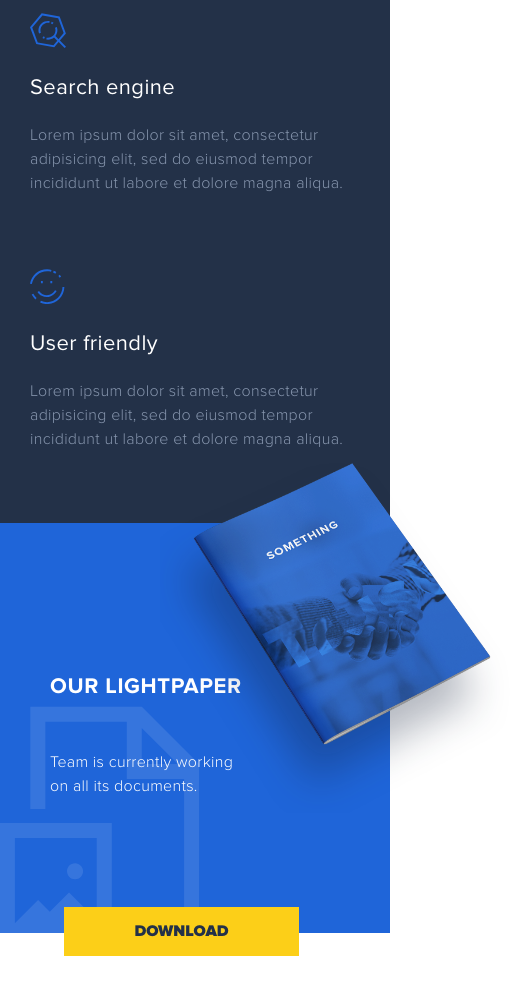
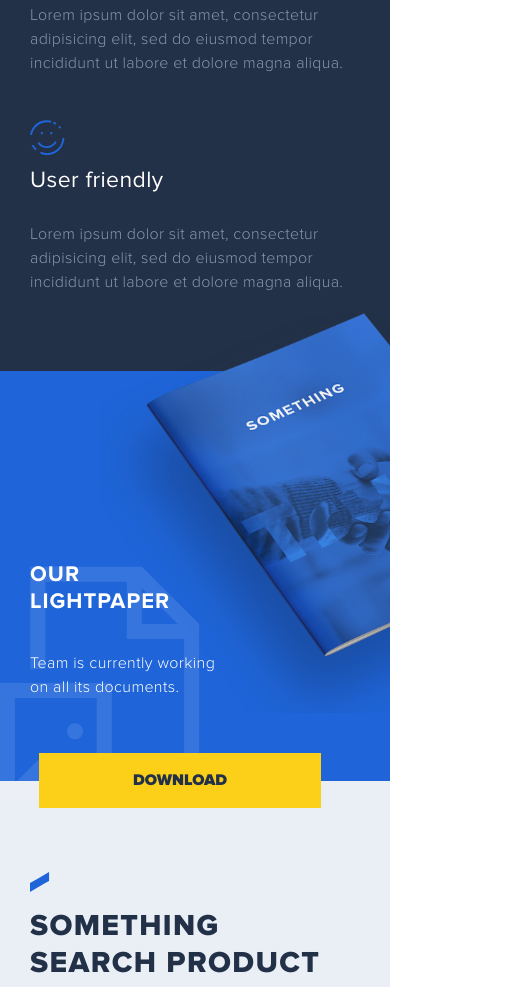
Before and after one commit to smoilovskiy/something-markup, a website: page source/index.html in a window 390 px wide. Shown: the part 777-1764 px from the top of the page, 510 px wide, since content can reach past the window. Drawn offline with nearby package versions, Linux system fonts and the light colour scheme; files that its build step writes are made by us from their sources.

Commit message:
mobile view pixel-perfect correction

```diff
--- a/source/index.html
+++ b/source/index.html
@@ -16,12 +16,12 @@
   <main>
     <div class="main-container">
       <div class="main-container__inner">
-        <svg class="title__icon" width="20" height="20" viewBox="0 0 20 20" fill="none" xmlns="http://www.w3.org/2000/svg">
+        <svg class="top-title__icon" width="20" height="20" viewBox="0 0 20 20" fill="none" xmlns="http://www.w3.org/2000/svg">
           <path
             d="M7.62463 15.5718L15.2493 11.1144L19.0616 8.88563V0L15.2493 2.22874L7.62463 6.65689V6.68622L0 11.1144V20L7.62463 15.5718Z"
             fill="#1F65D9" />
         </svg>
-        <h1 class="top-title">something<br>as a service</h1>
+        <p class="top-title">something<br>as a service</p>
 
         <div class="blocks">
           <div class="block">
@@ -66,15 +66,21 @@
           </div>
         </div>
         <div class="lightpaper">
-          <p class="lightpaper__title">our lightpaper</p>
+          <p class="lightpaper__title">our<br>lightpaper</p>
           <p class="lightpaper__subtitle">Team is currently working<br>on all its documents.</p>
         </div>
-        <img class="lightpaper__img" src="/img/broshure1.png" alt="lightpaper__img">
+        <div class="lightpaper__img"></div>
         <svg class="lightpaper__svg" width="197" height="229" viewBox="0 0 197 229" fill="none" xmlns="http://www.w3.org/2000/svg">
           <path d="M139.667 0H29.8917V100.703H44.6658V14.7705H124.892V71.1618H181.355V214.287H124.892V229H196.071V56.4485V56.3913V56.4485L139.667 0ZM139.609 56.3913V20.839L175.227 56.3913H139.609ZM0 114.5V229H110.118V114.5H0ZM95.3443 210.222L68.0295 182.914L49.0179 201.921L37.5078 190.413L14.6595 213.256V129.27H95.2871V210.222H95.3443ZM81.83 161.96C81.83 166.311 78.2797 169.861 73.9276 169.861C69.5756 169.861 66.0252 166.311 66.0252 161.96C66.0252 157.609 69.5756 154.06 73.9276 154.06C78.2797 154.117 81.83 157.609 81.83 161.96Z" fill="white"/>
           </svg>
           <a class="download-bttn" href="##">download</a>
-      </div>
+          <svg class="bottom-title__icon" width="20" height="20" viewBox="0 0 20 20" fill="none" xmlns="http://www.w3.org/2000/svg">
+            <path
+              d="M7.62463 15.5718L15.2493 11.1144L19.0616 8.88563V0L15.2493 2.22874L7.62463 6.65689V6.68622L0 11.1144V20L7.62463 15.5718Z"
+              fill="#1F65D9" />
+          </svg>
+          <p class="bottom-title">something<br>search product</p>
+        </div>
 
 
     </div>
--- a/source/sass/blocks/main.scss
+++ b/source/sass/blocks/main.scss
@@ -6,9 +6,9 @@
    }
 
   .main-container {
-    height: 1708px;
+    height: 2400px;
     padding: 0;
-    background: -webkit-linear-gradient(top, #233148 0%,#233148 80%,#EAEFF5 80%,#EAEFF5 100%);
+    background: -webkit-linear-gradient(top, #233148 0%,#233148 64%,#EAEFF5 64%,#EAEFF5 100%);
   }
 
   .main-container__inner {
@@ -17,8 +17,12 @@
     // border-right: 1px solid #D9DFE6;
   }
 
-  .title__icon {
-    margin: 100px 0 0 0;
+  .top-title__icon {
+    margin: 90px 0 0 0;
+  }
+
+  .bottom-title__icon {
+    margin: 536px 0 0 0;
   }
 
   .top-title {
@@ -27,30 +31,32 @@
     font-weight: 900;
     font-size: 30px;
     line-height: 37px;
-    letter-spacing: 0.9px;
+    letter-spacing: 1.2px;
     text-transform: uppercase;
     color: #FFFFFF;
-    margin: 10px 0 50px 0;
+    margin: 11px 0 38px 0;
   }
 
   .blocks {
     display: flex;
     flex-wrap: nowrap;
     flex-direction: column;
+
   }
 
   .block {
     height: 216px;
-    margin: 20px 0;
+    margin: 3px 0 0 0;
   }
 
   .block__title {
     font-family: "Proxima Nova";
     font-weight: 500;
-    font-size: 22px;
+    font-size: 23px;
     line-height: 27px;
     letter-spacing: 0.44px;
     color: #FFFFFF;
+    margin: 8px 0 28px 0;
   }
 
   .block__content {
@@ -62,17 +68,9 @@
     color: #8796AE;
   }
 
-  // .main-container__top {
-  //   background-color: #233148;
-  // }
-
-  // .main-container__bottom {
-  //   background-color: #EAEFF5;
-  // }
-
   .lightpaper {
     position: absolute;
-    top: 1300px;
+    top: 1148px;
     left: 0;
     height: 410px;
     width: 100%;
@@ -82,15 +80,19 @@
 
   .lightpaper__img {
     position: absolute;
-    top: 1240px;
-    right: -120px;
-    width: 350px;
-    height: 350px;
+    top: 1090px;
+    right: 0;
+    width: 310px;
+    height: 400px;
+    background-image: url('/img/broshure1.png');
+    background-repeat: no-repeat;
+    background-size: 155%;
+    background-position: 20px 0;
   }
 
   .lightpaper__svg {
     position: absolute;
-    top: 1450px;
+    top: 1310px;
     left: 0;
     width: 200px;
     height: 300px;
@@ -102,10 +104,10 @@
     font-weight: 800;
     font-size: 22px;
     line-height: 27px;
-    letter-spacing: 0.64px;
+    letter-spacing: 1px;
     text-transform: uppercase;
     color: #FFFFFF;
-    margin: 150px 0 0 50px;
+    margin: 190px 0 0 30px;
   }
 
   .lightpaper__subtitle {
@@ -113,31 +115,49 @@
     font-weight: 300;
     font-size: 16px;
     line-height: 24px;
-    letter-spacing: 0.32px;
+    letter-spacing: 0.4px;
     color: #FFFFFF;
-    margin: 50px 0 0 50px;
+    margin: 36px 0 0 30px;
   }
 
   .download-bttn {
+    //margin: 400px 0 0 0;
     position: absolute;
-    left: 16%;
-    top: 1680px;
+    left: 50%;
+    margin-left: -40%;
+    // left: auto;
+    // right: auto;
+    //left: 50%;
+  //  right: 50%;
+ //   overflow: auto;
+    top: 1530px;
     background-color: #FCCF18;
     font-family: "Proxima Nova";
     font-weight: 600;
     font-size: 16px;
     line-height: 19px;
     color: #233148;;
-    padding: 15px 70px;
+    padding: 18px 94px;
     text-align: center;
     text-decoration: none;
     display: inline-block;
-    margin: 4px 2px;
+    //margin: 4px 2px;
     cursor: pointer;
     text-transform: uppercase;
+    //z-index: 100;
   }
 
-
+.bottom-title {
+    font-family: "Proxima Nova";
+    font-style: normal;
+    font-weight: 900;
+    font-size: 30px;
+    line-height: 37px;
+    letter-spacing: 1.3px;
+    text-transform: uppercase;
+    color: #233148;
+    margin: 11px 0 38px 0;
+}
 
 
 
@@ -152,34 +172,12 @@
     background-position: 50% 0%;
     z-index: -1;
    }
-
-
-
-
 }
 
-// @media (min-width: 1440px) {
-//   body {
-//     position: relative;
-//     max-width: 1440px;
-//     margin: 0 auto;
-//   }
-
-//   .background-container {
-//     position: absolute;
-//     width: 720px;
-//     height: 696px;
-//     top: 0;
-//     right: 0;
-//     background-image: url('../img/index-background-desktop.jpg');
-//     background-repeat: no-repeat;
-//     z-index: -1;
-//   }
-
-//   .main-container {
-//     height: 100%;
-//   }
-
-
-
-// }
+@media (min-width: 1440px) {
+  body {
+    position: relative;
+    max-width: 1440px;
+    margin: 0 auto;
+  }
+}
```
Also changed, not shown: build/css/style.min.css, build/index.html, 1 other file.
